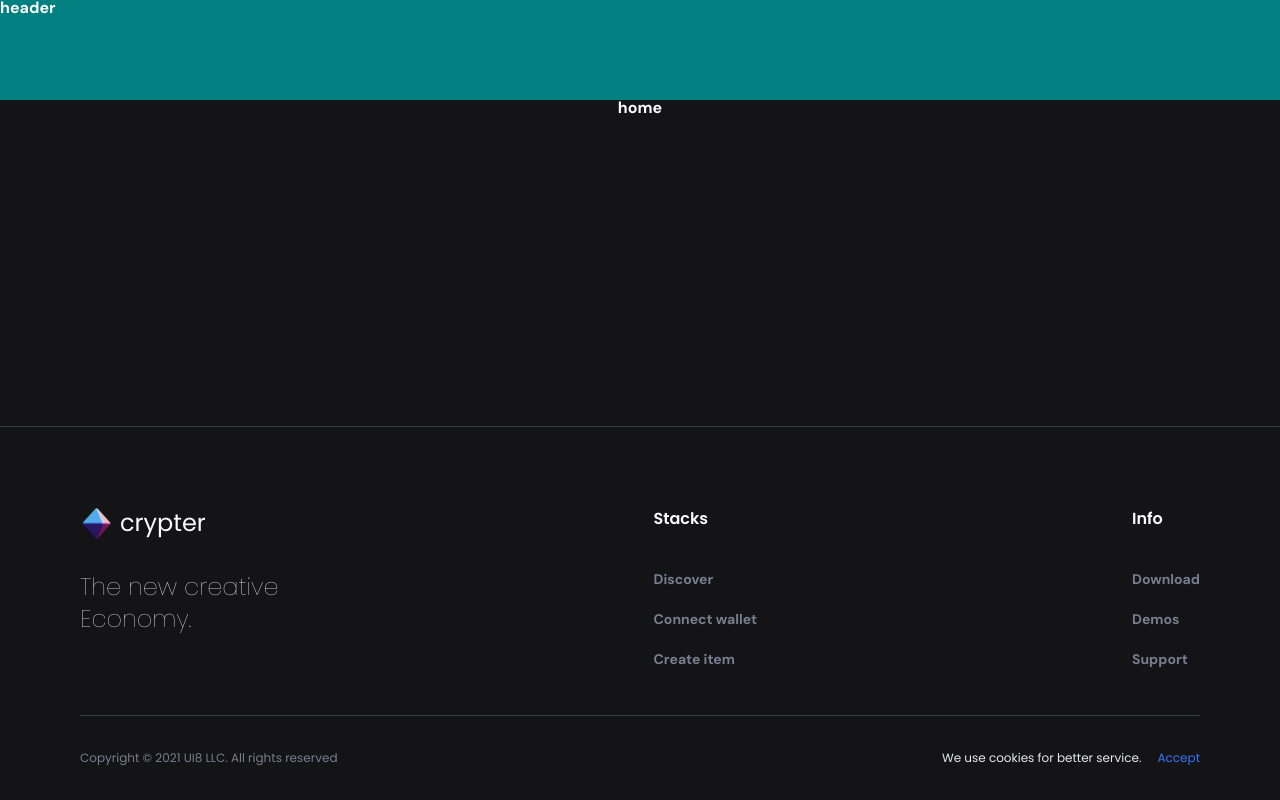
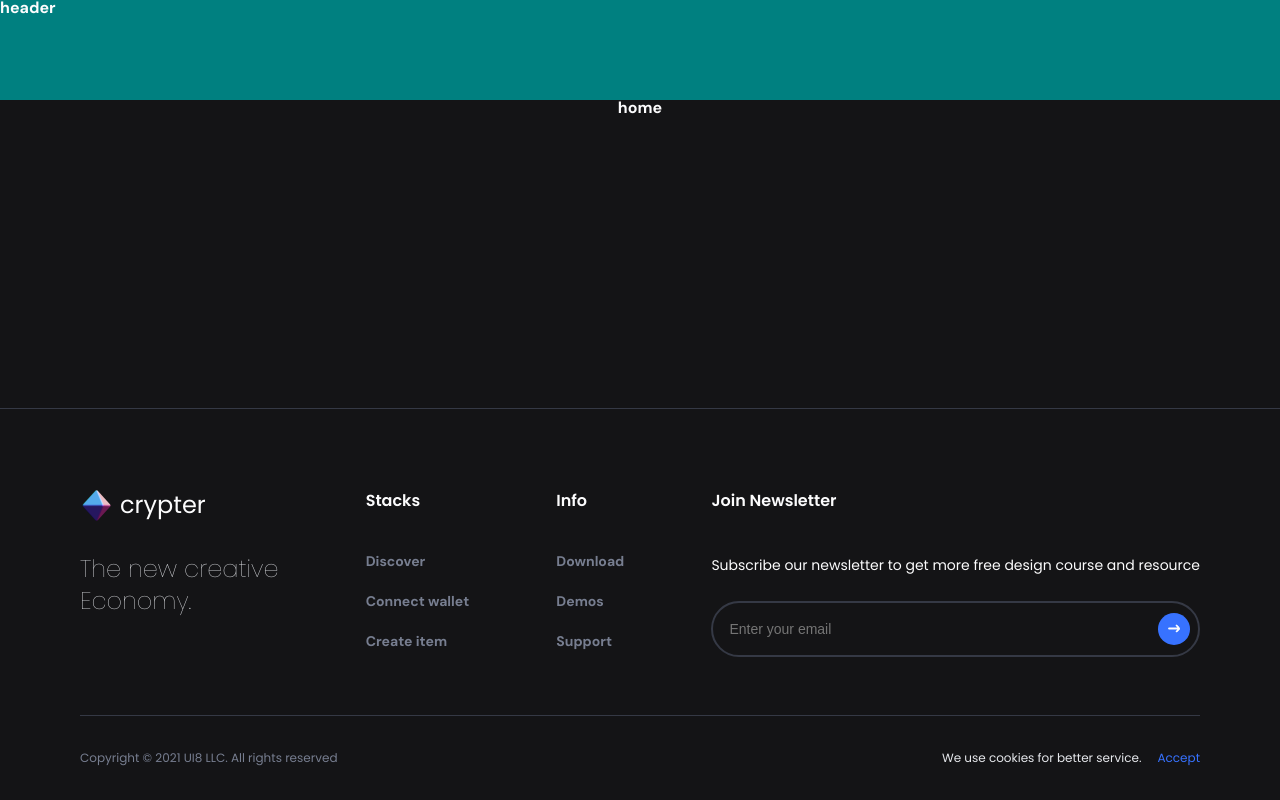
Before and after one commit to mserwo/sample-app, a React (Vite) app: page / in a window 1280 px wide. Built offline with nearby package versions, Linux system fonts and the light colour scheme.

Commit message:
feat(repair/newsletter): added newsletter component

```diff
--- a/src/components/footer/footer.tsx
+++ b/src/components/footer/footer.tsx
@@ -2,6 +2,7 @@ import styles from "./footer.module.scss";
 import { BottomBar } from "./bottom-bar/bottom-bar";
 import LogoSection from "./logo-section/logo-section";
 import { NavigationMenu } from "./navigation-menu/navigation-menu";
+import { JoinNewsletter } from "./join-newsletter/join-newsletter";
 
 const menu1items = [
   { title: "Discover", url: "/discover" },
@@ -23,6 +24,7 @@ export const Footer = () => {
           <LogoSection />
           <NavigationMenu title={"Stacks"} menuElements={menu1items} />
           <NavigationMenu title={"Info"} menuElements={menu2items} />
+          <JoinNewsletter />
         </div>
         <BottomBar />
       </div>
--- /dev/null
+++ b/src/components/footer/join-newsletter/join-newsletter.module.scss
@@ -0,0 +1,28 @@
+@use "~/typography.scss";
+@use "~/fonts.scss";
+@use "~/colors";
+@use "~/breakpoints";
+
+.container {
+  display: flex;
+  flex-direction: column;
+  gap: 40px;
+
+  @include fonts.poppins;
+
+  @include breakpoints.max-width("tablet") {
+    padding-top: 32px;
+    border-top: 1px solid colors.$neutrals3;
+  }
+
+  &_title {
+    @include typography.body2--bold;
+    color: colors.$neutrals8;
+  }
+
+  &_text {
+    @include typography.caption;
+    color: colors.$neutrals8;
+    margin-bottom: 24px;
+  }
+}
--- /dev/null
+++ b/src/components/footer/join-newsletter/join-newsletter.tsx
@@ -0,0 +1,20 @@
+import { useState } from "react";
+import { SingleInputField } from "../single-input-field/single-input-field";
+import styles from "./join-newsletter.module.scss";
+
+export const JoinNewsletter = () => {
+  return (
+    <div className={styles.container}>
+      <div className={styles.container_title}>Join Newsletter</div>
+      <div className={styles.container_content}>
+        <div className={styles.container_text}>
+          Subscribe our newsletter to get more free design course and resource
+        </div>
+        <SingleInputField
+          errorText={"The field cannot be empty"}
+          onHandleSubmit={(value: string) => {}}
+        />
+      </div>
+    </div>
+  );
+};
--- /dev/null
+++ b/src/components/footer/single-input-field/single-input-field.module.scss
@@ -0,0 +1,49 @@
+@use "~/typography.scss";
+@use "~/colors.scss";
+@use "~/fonts.scss";
+@use "~/breakpoints";
+
+.container {
+  padding: 8px;
+  border: 2px solid colors.$neutrals3;
+  border-radius: 80px;
+
+  display: flex;
+  align-items: center;
+  justify-content: space-between;
+
+  &_input {
+    color: colors.$neutrals4;
+    background-color: colors.$neutrals1;
+    border: none;
+    outline: none;
+    padding: 6px 18px 6px 8px;
+    width: 100%;
+    @include typography.caption;
+  }
+
+  &_arrow {
+    fill: colors.$neutrals8;
+    width: 14px;
+    height: 9px;
+    background-color: colors.$primary1;
+    padding: 11px 10px 12px 10px;
+    border-radius: 50%;
+  }
+}
+
+.inputAnswer {
+  display: flex;
+  justify-content: center;
+  padding-top: 10px;
+  @include typography.caption2;
+  text-align: center;
+
+  &_error {
+    color: colors.$primary3;
+  }
+
+  &_correct {
+    color: colors.$primary4;
+  }
+}
--- /dev/null
+++ b/src/components/footer/single-input-field/single-input-field.tsx
@@ -0,0 +1,49 @@
+import styles from "./single-input-field.module.scss";
+import { ReactComponent as ArrowRight2 } from "../../../assets/images/arrowRight2.svg";
+import { useState } from "react";
+
+import cn from "classnames";
+
+interface InputAnswerProps {
+  errorText: string;
+  onHandleSubmit: (value: string) => void;
+}
+
+export const SingleInputField = ({
+  errorText,
+  onHandleSubmit,
+}: InputAnswerProps) => {
+  const [inputValue, setInputValue] = useState("");
+  const [error, setError] = useState("");
+
+  const handleSubmit = () => {
+    if (inputValue.length === 0) {
+      setError(errorText);
+      return;
+    }
+
+    setError("");
+    setInputValue("");
+    onHandleSubmit(inputValue);
+  };
+
+  return (
+    <div>
+      <div className={styles.container}>
+        <input
+          className={styles.container_input}
+          placeholder="Enter your email"
+          value={inputValue}
+          onChange={(e) => setInputValue(e.target.value)}
+        ></input>
+        <ArrowRight2
+          className={styles.container_arrow}
+          onClick={handleSubmit}
+        />
+      </div>
+      <div className={styles.inputAnswer}>
+        <div className={cn(styles.inputAnswer_error)}>{error}</div>
+      </div>
+    </div>
+  );
+};
```
Also changed, not shown: src/assets/images/arrowRight2.svg (added).
